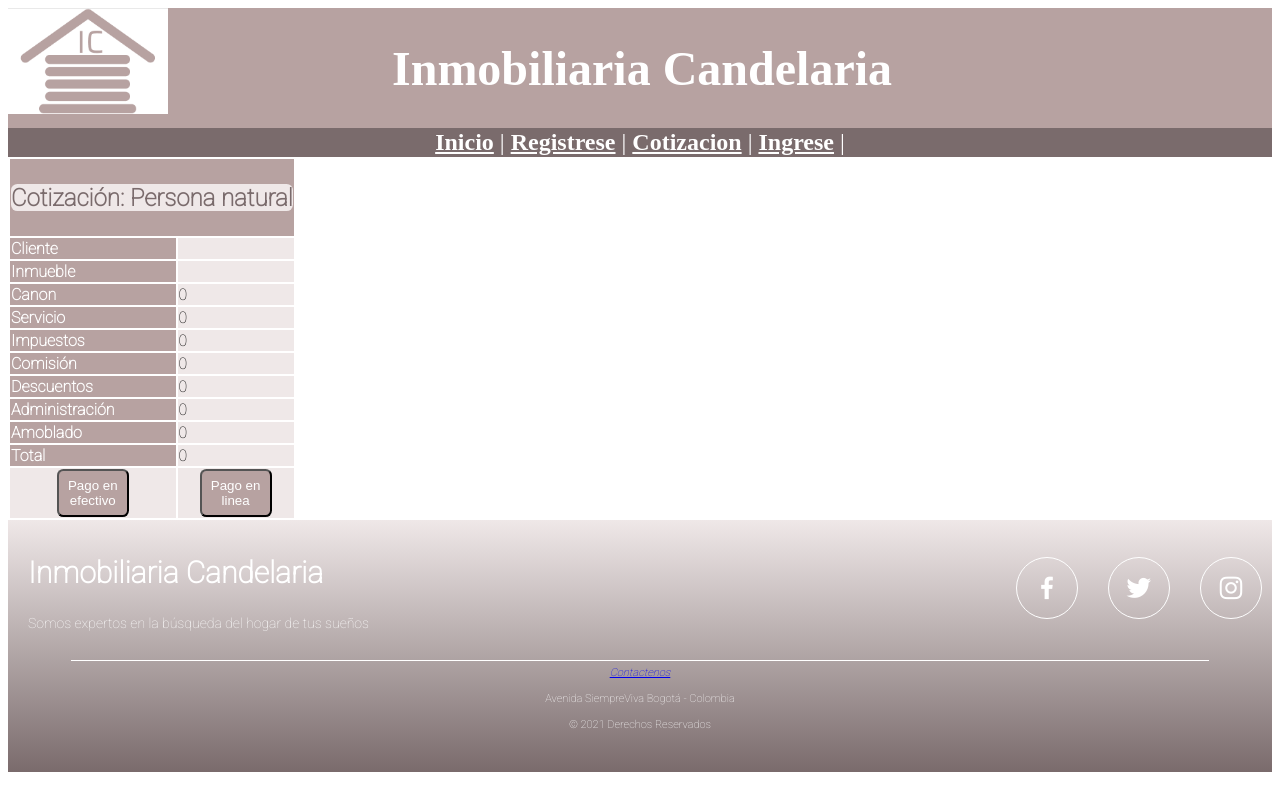
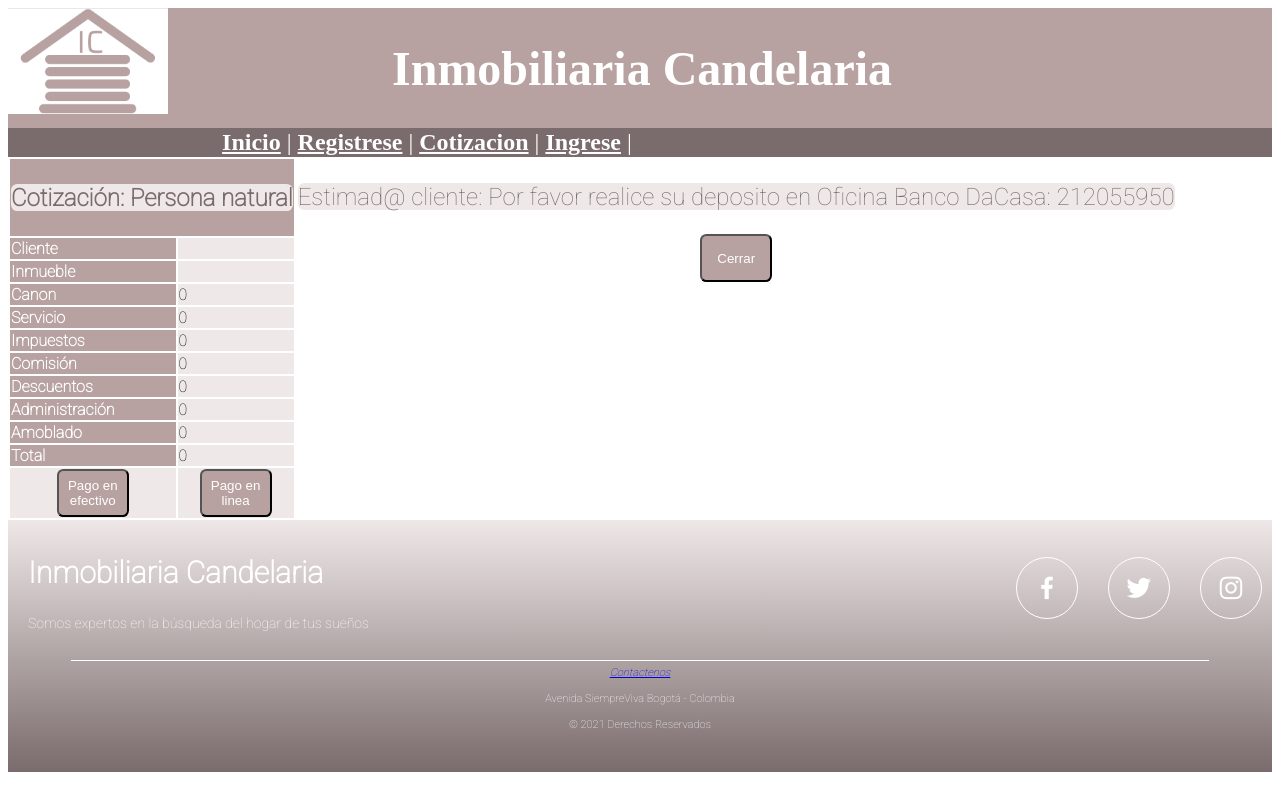
Before and after one commit to hacortesg/inmobiliaria, a Vue app: page /cotizacion in a window 1280 px wide. Both pictures are taken after a click on the button "Pago en efectivo". Built offline with nearby package versions, Linux system fonts and the light colour scheme; a web font is replaced by a local one.

Commit message:
Avance de cotizacion y cerrar sesion

```diff
--- a/src/App.vue
+++ b/src/App.vue
@@ -9,14 +9,35 @@
     </div>
   </header>
   <div id="nav">
-    <router-link to="/">Inicio</router-link> |
-    <router-link to="/about">Registrese</router-link> |
-    <router-link to="/cotizacion">Cotizacion</router-link> |
-    <router-link to="/login">Ingrese</router-link> |
+    <div>
+      <router-link to="/">Inicio</router-link> |
+      <router-link to="/about">Registrese</router-link> |
+      <router-link to="/cotizacion">Cotizacion</router-link> |
+      <router-link to="/login">Ingrese</router-link> |
+    </div>
+    <div>
+      <a v-if="localStorage>0" @click:prevent="cerrar" href="#">Cerrar sesion</a>
+    </div>
     <!--router-link v-if="localStorage==null">Cerrar Sesión</router-link-->
   </div>
   <router-view />
 </template>
+
+<script>
+export default {
+  data(){
+    return{
+      vcerrar: true
+    }
+  },
+  methods:{
+    cerrar(){
+      localStorage.clear();
+//      vcerrar = false;
+    }
+  }
+}
+</script>
 
 <style>
 /*:root{
@@ -70,8 +91,12 @@
   font-family: "Iceberg", cursive;
   color: white;
   font-size: 1.5rem;
+  display: flex;
+  justify-content: space-around;
   text-align: center;
-  justify-content: center;
+/*
+  grid: flex;
+*/
 }
 
 #nav a {
@@ -128,7 +153,11 @@ section button {
     height: 3rem;
     border-radius: 0.4rem;
 }
-
+.pago {
+  display: flex;
+  flex-direction: column;
+  align-items: center;
+}
 
 
 
--- a/src/views/Cotizacion.vue
+++ b/src/views/Cotizacion.vue
@@ -51,6 +51,24 @@
       </tbody>
     </table>
     </form>
+    <table>
+      <tbody v-if="vpagoOff" class="pago">
+        <div>
+          <p>Estimad@ cliente: {{cotiza.cliente}} Por favor realice su deposito en Oficina Banco DaCasa: 212055950</p>
+        </div>
+        <div>
+          <button @click.prevent="listoOff">Cerrar</button>
+        </div>
+      </tbody>
+      <tbody v-if="vpagoOn" class="pago">
+        <div>
+          <p>Estimad@ cliente: {{cotiza.cliente}} Por favor realice su deposito en Oficina Banco Damasplata: 3168784257</p>
+        </div>
+        <div>
+            <button @click.prevent="listoOn">Cerrar</button>
+        </div>
+      </tbody>
+    </table>
     <div>
 
     </div>
@@ -104,6 +122,8 @@ export default {
   data() {
     return {
       cotiza: {},
+      vpagoOff: false,
+      vpagoOn: false
     };
   },
   name: 'Cotizacion',
@@ -112,10 +132,18 @@ export default {
   },
   methods: {
     depositoOff(){
-      alert(`Estimad@ cliente: ${this.cotiza.cliente} Por favor realice su deposito en Oficina Banco DaCasa: 212055950`);
+      this.vpagoOff = true;
+//      alert(`Estimad@ cliente: ${this.cotiza.cliente} Por favor realice su deposito en Oficina Banco DaCasa: 212055950`);
     },
     depositoOn(){
-      alert(`Estimad@ cliente: ${this.cotiza.cliente} Por favor realice su deposito en Damasplata: 3168784257`);
+      this.vpagoOn = true;
+//      alert(`Estimad@ cliente: ${this.cotiza.cliente} Por favor realice su deposito en Damasplata: 3168784257`);
+    },
+    listoOff(){
+      this.vpagoOff = false;
+    },
+    listoOn(){
+      this.vpagoOn = false;
     }
   },
 };
```
